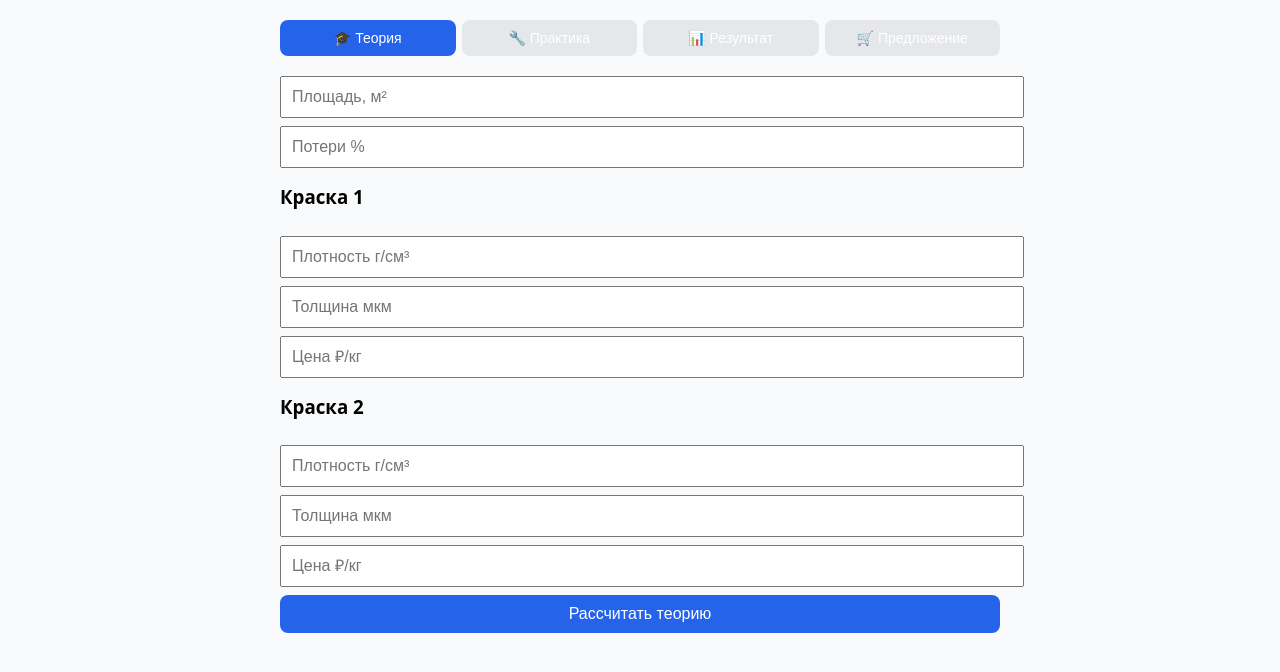
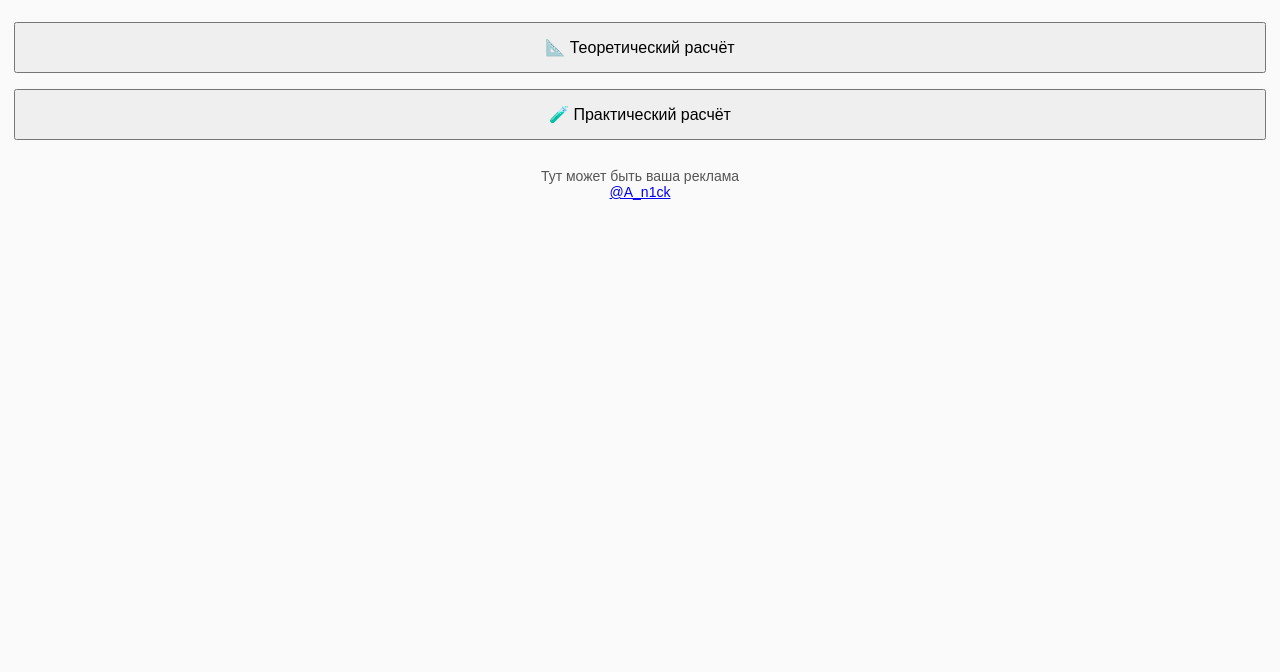
Before and after one commit to 10n1ck-cmd/paint-calculator-bot, a Flask app: page / in a window 1280 px wide. Shown: the top 672 px of the page. Run offline with Flask 3, Linux system fonts and the light colour scheme.

Commit message:
Update index.html

```diff
--- a/templates/index.html
+++ b/templates/index.html
@@ -3,175 +3,129 @@
 <head>
 <meta charset="UTF-8">
 <meta name="viewport"
- content="width=device-width, initial-scale=1, maximum-scale=1, user-scalable=no">
-
-<title>Калькулятор порошковой краски</title>
+      content="width=device-width, initial-scale=1, maximum-scale=1, user-scalable=no">
+<title>Калькулятор порошковых красок</title>
 
 <style>
-body { font-family: system-ui; background:#f8fafc; margin:0; }
-.container { max-width:720px; margin:auto; padding:12px; }
-.tabs { display:flex; gap:6px; margin-bottom:12px; }
-.tab-btn {
-  flex:1; padding:10px; border:none; border-radius:8px;
-  background:#e5e7eb; font-size:14px;
-}
-.tab-btn.active { background:#2563eb; color:white; }
-.tab { display:none; }
-.tab.active { display:block; }
-
-input, select, button {
-  width:100%; padding:10px; margin-top:8px; font-size:16px;
-}
-button {
-  background:#2563eb; color:white; border:none; border-radius:8px;
-}
-.block {
-  background:#e5e7eb; padding:12px; border-radius:8px; margin-top:12px;
-}
-.banner {
-  margin-top:24px; padding:12px; background:#f1f5f9;
-  text-align:center; font-size:14px;
-}
-h3 { margin-top:16px; }
+body { font-family: Arial, sans-serif; margin: 0; padding: 14px; background:#fafafa; }
+button { width:100%; padding:14px; margin:8px 0; font-size:16px; }
+input, select { width:100%; padding:8px; margin:4px 0; font-size:15px; }
+.card { background:#fff; padding:12px; margin-bottom:12px; border-radius:6px; }
+.hidden { display:none; }
+.result { background:#eef3ff; padding:10px; border-radius:6px; }
+.banner { margin-top:20px; font-size:14px; text-align:center; color:#555; }
 </style>
 </head>
 
 <body>
-<div class="container">
 
-<!-- ВКЛАДКИ -->
-<div class="tabs">
-  <button class="tab-btn active" onclick="openTab(0)">🎓 Теория</button>
-  <button class="tab-btn" onclick="openTab(1)">🔧 Практика</button>
-  <button class="tab-btn" onclick="openTab(2)">📊 Результат</button>
-  <button class="tab-btn" onclick="openTab(3)">🛒 Предложение</button>
+<!-- ГЛАВНЫЙ ЭКРАН -->
+<div id="home">
+  <button onclick="openCalc('theory')">📐 Теоретический расчёт</button>
+  <button onclick="openCalc('practice')">🧪 Практический расчёт</button>
 </div>
 
-<!-- ТЕОРИЯ -->
-<div class="tab active">
-  <input id="area" placeholder="Площадь, м²" type="number" step="0.001">
-  <input id="loss" placeholder="Потери %" type="number">
+<!-- ЭКРАН РАСЧЁТА -->
+<div id="calc" class="hidden">
+  <button onclick="back()">← Назад</button>
+  <h3 id="title"></h3>
 
-  <h3>Краска 1</h3>
-  <input id="d1" placeholder="Плотность г/см³" type="number" step="0.001">
-  <input id="t1" placeholder="Толщина мкм" type="number">
-  <input id="tp1" placeholder="Цена ₽/кг" type="number" step="0.01">
+  <div class="card">
+    <h4>Краска 1</h4>
+    <input id="a1" placeholder="Площадь / Расход (кг)">
+    <input id="b1" placeholder="Плотность / Площадь (м²)">
+    <input id="c1" placeholder="Толщина (мкм) / Цена (₽/кг)">
+    <input id="d1" placeholder="Цена (₽/кг)">
+    <input id="loss1" placeholder="Потери (%) — только теория">
+  </div>
 
-  <h3>Краска 2</h3>
-  <input id="d2" placeholder="Плотность г/см³" type="number" step="0.001">
-  <input id="t2" placeholder="Толщина мкм" type="number">
-  <input id="tp2" placeholder="Цена ₽/кг" type="number" step="0.01">
+  <div class="card">
+    <h4>Краска 2</h4>
+    <input id="a2">
+    <input id="b2">
+    <input id="c2">
+    <input id="d2">
+    <input id="loss2">
+  </div>
 
-  <button onclick="calcTheory()">Рассчитать теорию</button>
+  <button onclick="calculate()">Рассчитать</button>
+
+  <div id="result" class="result hidden"></div>
+
+  <button id="orderBtn" class="hidden" onclick="sendOrder()">
+    Получить выгодное предложение
+  </button>
 </div>
 
-<!-- ПРАКТИКА -->
-<div class="tab">
-  <h3>Краска 1</h3>
-  <input id="q1" placeholder="Факт. расход, кг" type="number" step="0.001">
-  <input id="pp1" placeholder="Цена ₽/кг" type="number" step="0.01">
-
-  <h3>Краска 2</h3>
-  <input id="q2" placeholder="Факт. расход, кг" type="number" step="0.001">
-  <input id="pp2" placeholder="Цена ₽/кг" type="number" step="0.01">
-
-  <button onclick="calcPractice()">Рассчитать практику</button>
-</div>
-
-<!-- РЕЗУЛЬТАТ -->
-<div class="tab">
-  <div id="result" class="block">Нет расчётов</div>
-</div>
-
-<!-- ЗАКАЗ -->
-<div class="tab">
-  <select id="surface">
-    <option>Матовая</option>
-    <option>Глянцевая</option>
-    <option>Муар</option>
-    <option>Шагрень</option>
-    <option>Антик</option>
-  </select>
-  <input id="color" placeholder="Цвет (RAL)">
-  <input id="quantity" placeholder="Количество, кг" type="number" step="0.1">
-  <button onclick="send()">Получить выгодное предложение</button>
-
-  <div class="banner">
-    Тут может быть ваша реклама<br>
-    Обращайтесь: <b>@A_n1ck</b>
-  </div>
-</div>
-
+<div class="banner">
+  Тут может быть ваша реклама<br>
+  <a href="https://t.me/A_n1ck" target="_blank">@A_n1ck</a>
 </div>
 
 <script>
+let mode = null;
+let calcData = null;
 const tg = window.Telegram?.WebApp;
-let data = {};
 
-function openTab(i){
-  document.querySelectorAll(".tab").forEach((t,n)=>t.classList.toggle("active",n===i));
-  document.querySelectorAll(".tab-btn").forEach((b,n)=>b.classList.toggle("active",n===i));
+function v(id){
+  return parseFloat(document.getElementById(id).value.replace(",", "."));
 }
 
-function calcTheory(){
-  const S=+area.value, loss=+loss.value/100;
-  const d1v=+d1.value, t1v=+t1.value, p1v=+tp1.value;
-  const d2v=+d2.value, t2v=+t2.value, p2v=+tp2.value;
-
-  if([S,d1v,t1v,p1v,d2v,t2v,p2v].some(isNaN)){ alert("Заполните теорию"); return; }
-
-  const q1=d1v*t1v/1000*S*(1+loss);
-  const q2=d2v*t2v/1000*S*(1+loss);
-  const c1=q1*p1v, c2=q2*p2v;
-
-  data.theory={q1,q2,c1,c2};
-  show();
-  openTab(2);
+function openCalc(m){
+  mode = m;
+  document.getElementById("home").classList.add("hidden");
+  document.getElementById("calc").classList.remove("hidden");
+  document.getElementById("title").innerText =
+    m === "theory" ? "Теоретический расчёт" : "Практический расчёт";
 }
 
-function calcPractice(){
-  const q1v=+q1.value, p1v=+pp1.value;
-  const q2v=+q2.value, p2v=+pp2.value;
-
-  if([q1v,p1v,q2v,p2v].some(isNaN)){ alert("Заполните практику"); return; }
-
-  const c1=q1v*p1v, c2=q2v*p2v;
-  data.practice={q1:q1v,q2:q2v,c1,c2};
-  show();
-  openTab(2);
+function back(){
+  document.getElementById("calc").classList.add("hidden");
+  document.getElementById("home").classList.remove("hidden");
 }
 
-function show(){
-  const base=data.practice??data.theory;
-  if(!base){ result.innerHTML="Нет данных"; return; }
+function calculate(){
+  let r1, r2, kgm1, kgm2;
 
-  const cheaper=base.c1<base.c2?"Краска 1":"Краска 2";
-  const percent=(Math.abs(base.c1-base.c2)/Math.max(base.c1,base.c2)*100).toFixed(1);
+  if(mode === "theory"){
+    kgm1 = (v("b1") * v("c1") * (1 + v("loss1")/100)) / 1000;
+    kgm2 = (v("b2") * v("c2") * (1 + v("loss2")/100)) / 1000;
+  } else {
+    kgm1 = v("a1") / v("b1");
+    kgm2 = v("a2") / v("b2");
+  }
 
-  data.summary={cheaper,percent};
+  r1 = kgm1 * v("d1");
+  r2 = kgm2 * v("d2");
 
-  result.innerHTML=`
-<b>Теория:</b> ${data.theory?`${data.theory.c1.toFixed(2)} / ${data.theory.c2.toFixed(2)} ₽`:"—"}<br>
-<b>Практика:</b> ${data.practice?`${data.practice.c1.toFixed(2)} / ${data.practice.c2.toFixed(2)} ₽`:"—"}<br><br>
-<b>Выгоднее:</b> ${cheaper}<br>
-<b>Экономия:</b> ${percent}%
-`;
+  const cheaper = r1 < r2 ? "Краска 1" : "Краска 2";
+  const economyRub = Math.abs(r1 - r2);
+  const economyPct = Math.round((economyRub / Math.max(r1, r2)) * 1000) / 10;
+
+  calcData = { kgm1, kgm2, r1, r2, cheaper, economyRub, economyPct, mode };
+
+  document.getElementById("result").innerHTML = `
+    <b>Результат:</b><br>
+    Краска 1: ${kgm1.toFixed(3)} кг/м² · ${r1.toFixed(2)} ₽/м²<br>
+    Краска 2: ${kgm2.toFixed(3)} кг/м² · ${r2.toFixed(2)} ₽/м²<br><br>
+    <b>Выгоднее:</b> ${cheaper}<br>
+    Экономия: ${economyRub.toFixed(2)} ₽/м² (${economyPct}%)
+  `;
+
+  document.getElementById("result").classList.remove("hidden");
+  document.getElementById("orderBtn").classList.remove("hidden");
 }
 
-function send(){
+function sendOrder(){
   fetch("/api/order",{
     method:"POST",
     headers:{ "Content-Type":"application/json" },
-    body:JSON.stringify({
-      telegram:tg?.initDataUnsafe?.user,
-      calc:data,
-      order:{
-        surface:surface.value,
-        color:color.value,
-        quantity:quantity.value
-      }
+    body: JSON.stringify({
+      calc: calcData,
+      user: tg?.initDataUnsafe?.user || null
     })
-  }).then(()=>alert("Заявка отправлена админу"));
+  });
+  alert("Заявка отправлена администратору");
 }
 </script>
 
```
